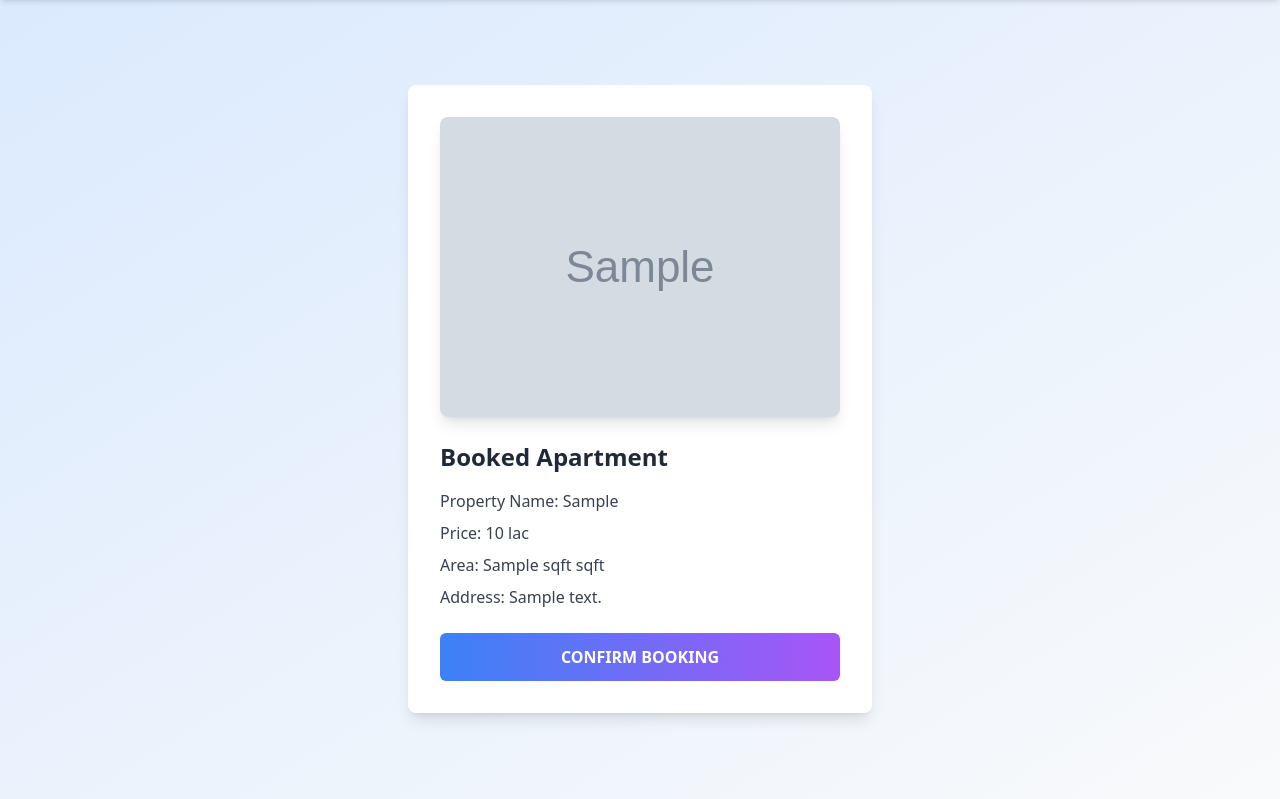
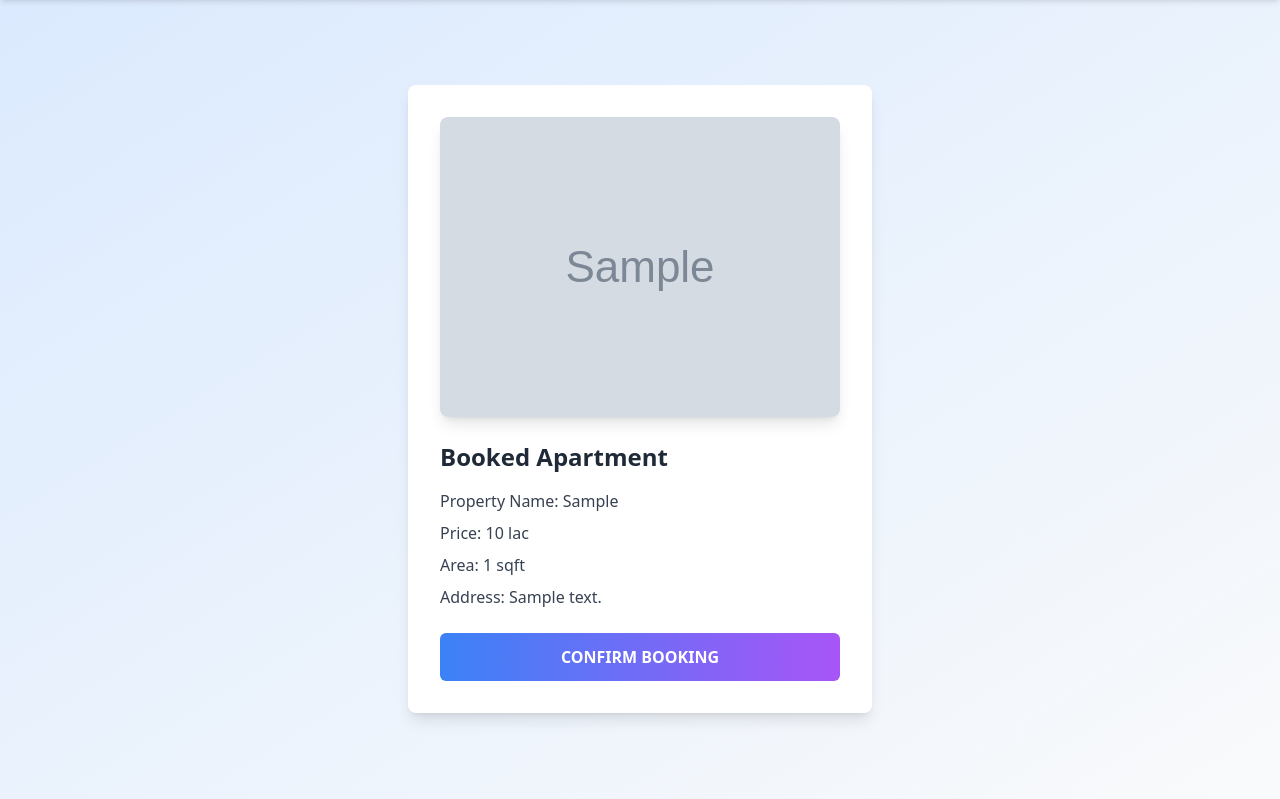
Before and after one commit to mdyhakash/apartment_rent_django, a Django app: template templates/book_property/booking.html in a window 1280 px wide. Shown: the part 105-904 px from the top of the page. Run offline with Django 3.2, Linux system fonts and the light colour scheme; the template is opened without the code that fills it: most values are stand-ins (such as "Sample title", 1, 10 or a date in 2020); grey boxes marked "Sample" are stand-in pictures; some libraries are stand-ins or nearby versions; some web fonts are replaced; grey boxes are pictures that could not be loaded.

Commit message:
fixed a few things

```diff
--- a/templates/book_property/booking.html
+++ b/templates/book_property/booking.html
@@ -50,7 +50,7 @@
               <span class="font-medium">Price:</span> {{ property.price }} lac
             </p>
             <p>
-              <span class="font-medium">Area:</span> {{ property.sqft }} sqft
+              <span class="font-medium">Area:</span> {{ property.area_size }} sqft
             </p>
             <p>
               <span class="font-medium">Address:</span> {{ property.address }}
```
Also changed, not shown: db.sqlite3.
